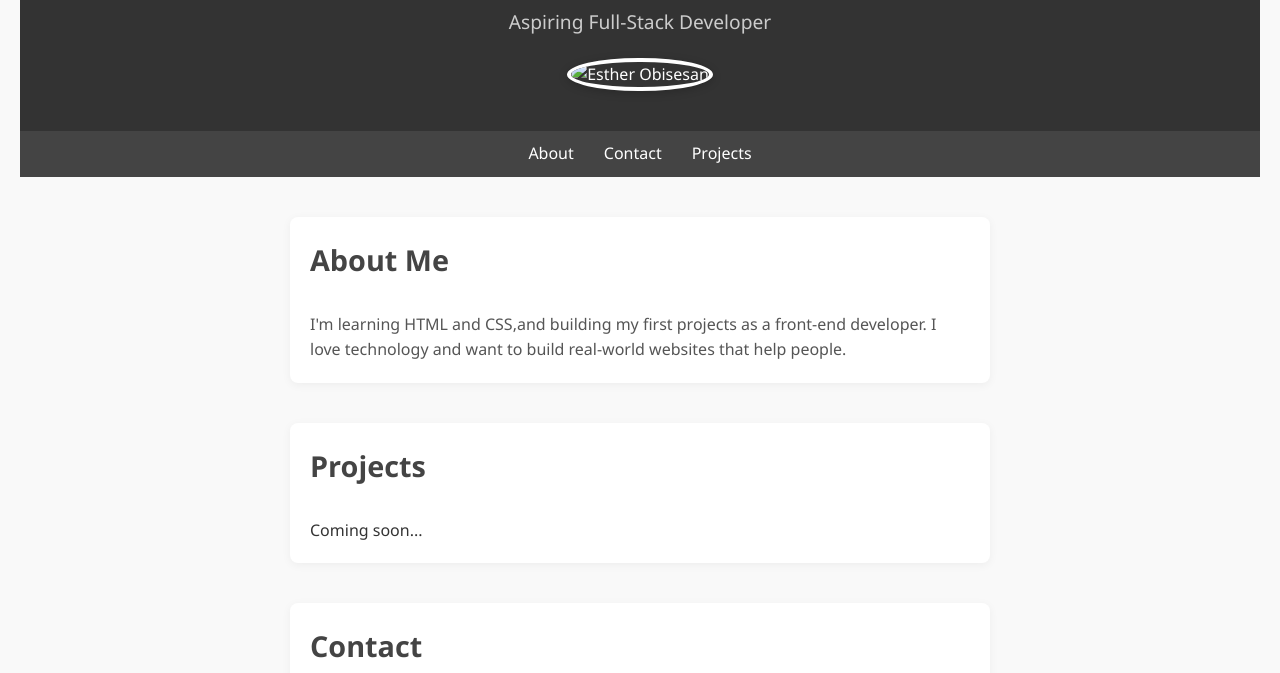
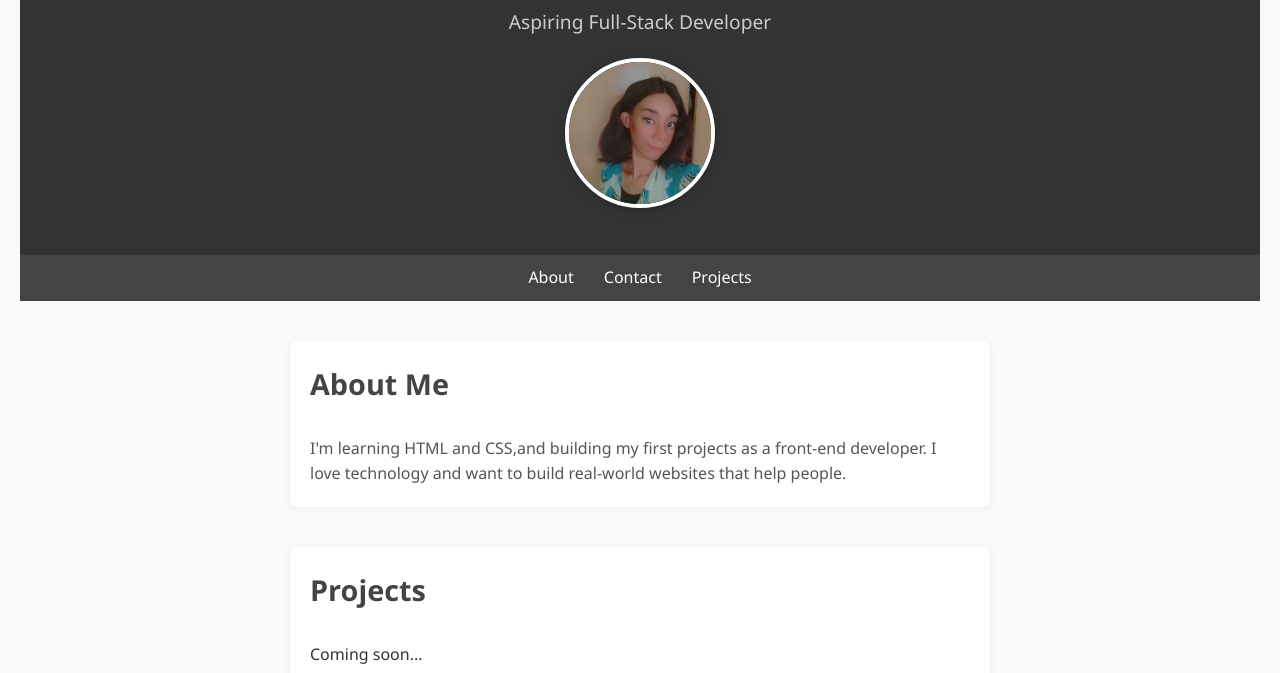
Before and after one commit to dark-fury22/personal, a plain HTML site: page index.html in a window 1280 px wide. Shown: the part 127-800 px from the top of the page. Drawn offline with Linux system fonts and the light colour scheme.

Commit message:
Fixed image link

```diff
--- a/index.html
+++ b/index.html
@@ -9,7 +9,7 @@
     <header>
         <h1>Hi, I'm Esther Obisesan</h1>
         <p>Aspiring Full-Stack Developer</p>
-        <img src="./images folder/profile photo.jpg" alt="Esther Obisesan" class="profile-pic">
+        <img src="profile photo.jpg" alt="Esther Obisesan" class="profile-pic">
     </header>
 
     <nav>
@@ -39,4 +39,5 @@
         </ul>
     </section>
 </body>
+
 </html>
```
